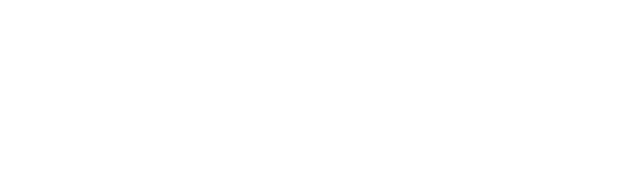
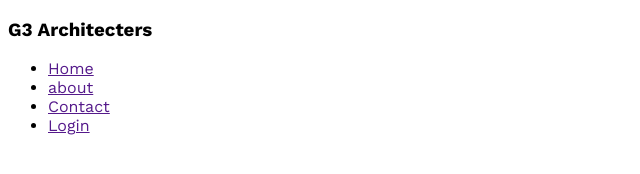
Before and after one commit to nahidul13/G3-architects, a plain HTML site: page index.html in a window 1280 px wide. Shown: the whole page, without its empty margins (0-640 px from the left). Drawn offline with nearby package versions, Linux system fonts and the light colour scheme.

Commit message:
add google font

```diff
--- a/index.html
+++ b/index.html
@@ -4,11 +4,24 @@
 <head>
     <meta charset="UTF-8">
     <meta name="viewport" content="width=device-width, initial-scale=1.0">
-    <title>Document</title>
+    <title>project-2</title>
+    <link rel="stylesheet" href="style/style.css">
+    <!-- font from google -->
+
 </head>
 
 <body>
-
+    <header>
+        <nav>
+            <h3 class="nav-title">G3 Architecters</h3>
+            <ul>
+                <li><a href="">Home</a></li>
+                <li><a href="">about</a></li>
+                <li><a href="">Contact</a></li>
+                <li><a href="">Login</a></li>
+            </ul>
+        </nav>
+    </header>
 </body>
 
 </html>
--- /dev/null
+++ b/style/style.css
@@ -0,0 +1,5 @@
+/* font from google */
+@import url("https://fonts.googleapis.com/css2?family=Work+Sans:ital,wght@0,100..900;1,100..900&display=swap");
+* {
+  font-family: "Work Sans", sans-serif;
+}
```
